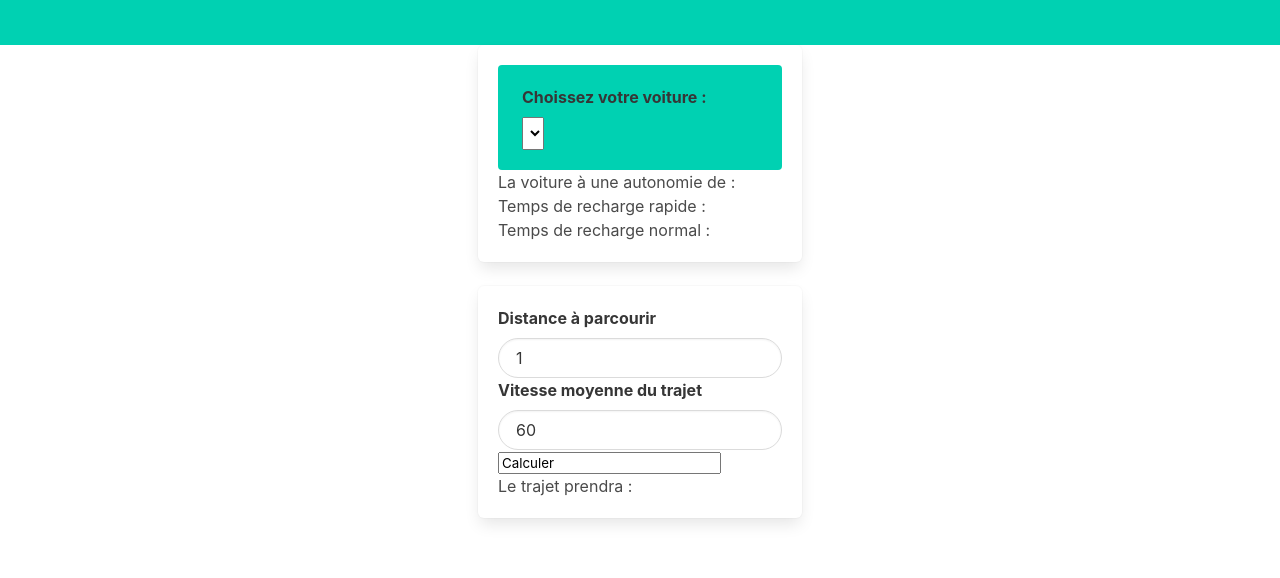
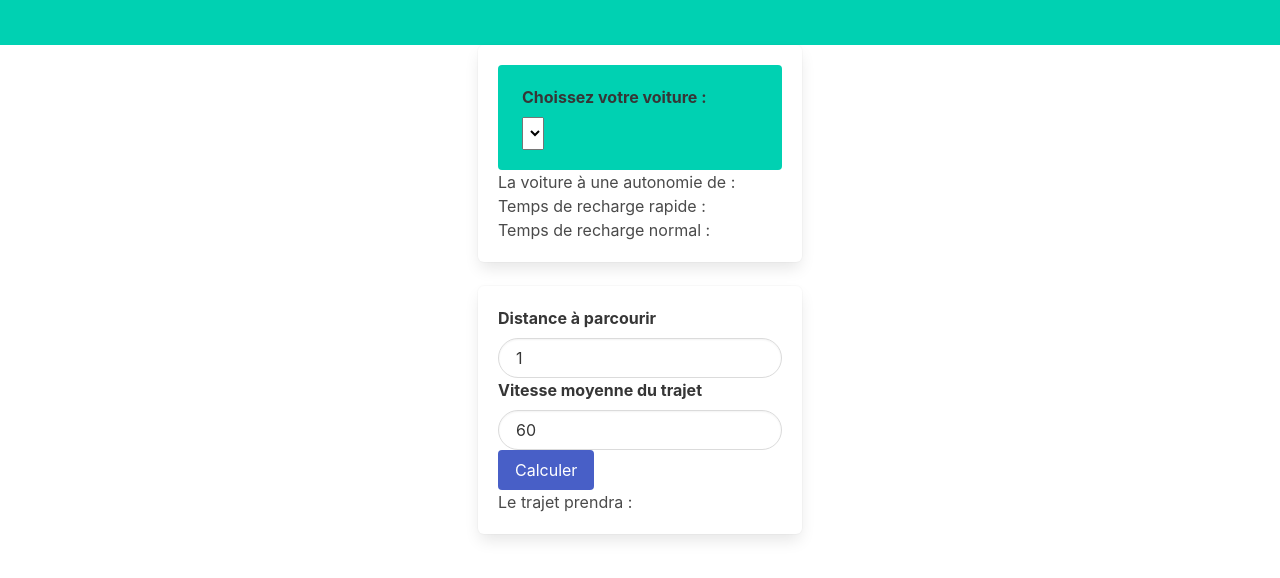
Before and after one commit to LuxemTheFez/nodeServer-INFO802, a website: page www/index.html in a window 1280 px wide. Shown: the part 116-694 px from the top of the page. Drawn offline with nearby package versions, Linux system fonts and the light colour scheme; no server answers.

Commit message:
Update index.html

```diff
--- a/www/index.html
+++ b/www/index.html
@@ -61,7 +61,9 @@
                     <label class="label">Vitesse moyenne du trajet</label>
                     <input class="input is-rounded" type="number" id="speed" value="60" min="60" max="145" step="5">
                 </div>
-                <input type="button is-light" value="Calculer" onclick="calculate()">
+                <div class="control">
+                    <input class="button is-link" type="button" value="Calculer" onclick="calculate()">
+                </div>
             </form>
             <div>
                 Le trajet prendra :
```
